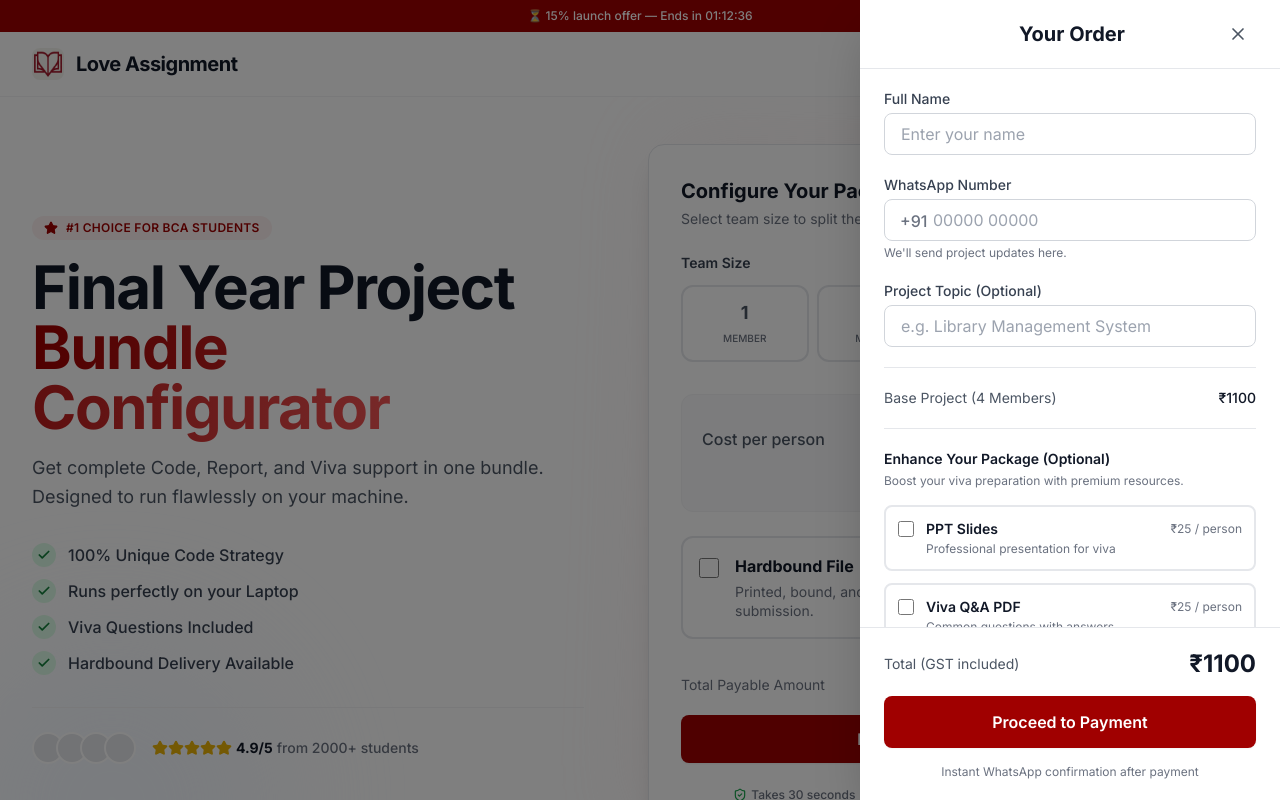
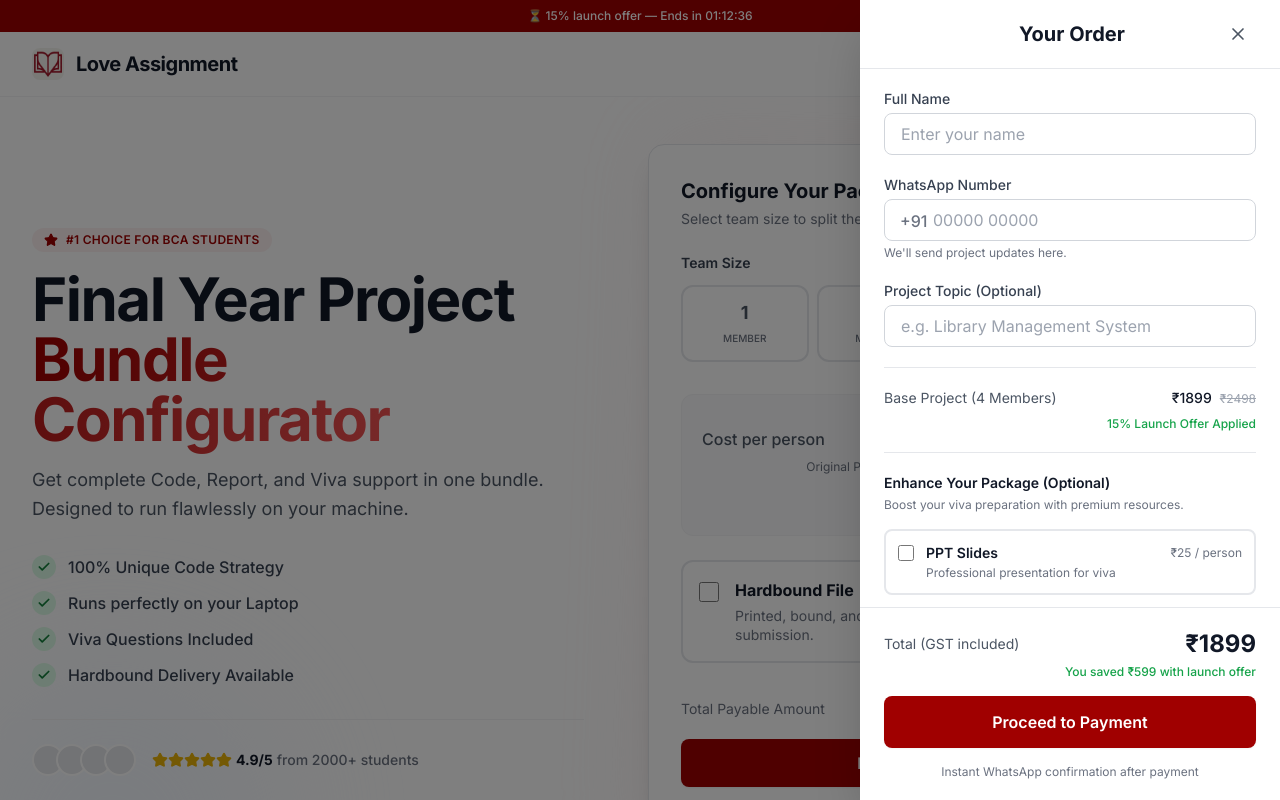
Before and after one commit to dishudhalwal12/loveassignment, a React (Vite) app: page / in a window 1280 px wide. Both pictures are taken after a click on the button "Reserve Project Slot". Shown: the top 800 px of the page. Built offline with nearby package versions, Linux system fonts and the light colour scheme.

Commit message:
Update pricing: ₹1899 offer, ₹599 hardbound, psychological per-person display

```diff
--- a/src/components/sections/HeroConfigurator.jsx
+++ b/src/components/sections/HeroConfigurator.jsx
@@ -21,14 +21,12 @@
   });
 
   const { openCheckout } = useRazorpay();
-  const { basePrice } = usePricing();
-
-  const hardboundPrice = 650;
+  const { basePrice, originalBasePrice, hardboundPrice, isExpired } = usePricing();
   const pptTotal = addPPT ? 100 : 0;
   const vivaTotal = addViva ? 100 : 0;
   const perPersonAddon = Math.ceil(100 / teamSize);
 
-  const pricePerPerson = Math.round(basePrice / teamSize);
+  const pricePerPerson = Math.floor(basePrice / teamSize);
   const totalProjectCost = basePrice;
   const finalTotal = totalProjectCost + (hardbound ? hardboundPrice : 0) + pptTotal + vivaTotal;
   const savingsPerPerson = basePrice - pricePerPerson;
@@ -234,8 +232,15 @@
                   </div>
                 </div>
 
+                {/* Offer Pricing Label */}
+                {!isExpired ? (
+                  <p className="text-xs text-gray-500 text-center mt-2">
+                    Original Price <span className="line-through">₹{originalBasePrice}</span> — <span className="text-green-600 font-medium">15% Launch Offer Applied</span>
+                  </p>
+                ) : null}
+
                 {savingsPerPerson > 0 && (
-                  <div className="flex items-center gap-1.5 text-green-700 bg-green-50 px-3 py-1.5 rounded-lg text-sm font-medium w-fit ml-auto">
+                  <div className="flex items-center gap-1.5 text-green-700 bg-green-50 px-3 py-1.5 rounded-lg text-sm font-medium w-fit ml-auto mt-2">
                     <Zap className="w-4 h-4" />
                     You save ₹{savingsPerPerson} by teaming up
                   </div>
@@ -306,6 +311,8 @@
         onClose={() => setIsModalOpen(false)}
         teamSize={teamSize}
         basePrice={basePrice}
+        originalBasePrice={originalBasePrice}
+        isOfferActive={!isExpired}
         hardbound={hardbound}
         hardboundPrice={hardboundPrice}
         addPPT={addPPT}
@@ -320,7 +327,7 @@
         setFormData={setFormData}
         onSubmit={handlePayment}
         isProcessing={isProcessing}
-        offerSavings={0}
+        offerSavings={!isExpired ? originalBasePrice - basePrice : 0}
       />
 
       {/* Mobile Sticky Action Bar */}
--- a/src/components/ui/CartDrawer.jsx
+++ b/src/components/ui/CartDrawer.jsx
@@ -6,6 +6,8 @@
   onClose,
   teamSize,
   basePrice,
+  originalBasePrice,
+  isOfferActive = false,
   hardbound,
   hardboundPrice,
   addPPT,
@@ -119,8 +121,18 @@
               <div className="mb-4">
                 <div className="flex justify-between text-sm mb-2">
                   <span className="text-gray-600">Base Project ({teamSize} Members)</span>
-                  <span className="font-medium text-gray-900">₹{basePrice}</span>
+                  <div className="text-right">
+                    <span className="font-medium text-gray-900">₹{basePrice}</span>
+                    {isOfferActive && (
+                      <span className="ml-2 text-xs text-gray-400 line-through">₹{originalBasePrice}</span>
+                    )}
+                  </div>
                 </div>
+                {isOfferActive && (
+                  <p className="text-xs text-green-600 font-medium text-right mb-2">
+                    15% Launch Offer Applied
+                  </p>
+                )}
                 {hardbound && (
                   <div className="flex justify-between text-sm">
                     <span className="text-gray-600">Hardbound File</span>
--- a/src/context/PricingContext.jsx
+++ b/src/context/PricingContext.jsx
@@ -1,6 +1,11 @@
 import React, { createContext, useContext, useState, useEffect } from 'react';
 
 const PricingContext = createContext();
+
+// Finalized Psychological Pricing Constants
+const ORIGINAL_BASE_PRICE = 2498;
+const OFFER_BASE_PRICE = 1899;
+const HARDBOUND_PRICE = 599;
 
 export const PricingProvider = ({ children }) => {
   const [timeLeft, setTimeLeft] = useState(0);
@@ -40,10 +45,19 @@
     return () => clearInterval(timer);
   }, []);
 
-  const basePrice = isExpired ? 1265 : 1100;
+  // Timer logic: use offerBasePrice if timer active, else originalBasePrice
+  const basePrice = isExpired ? ORIGINAL_BASE_PRICE : OFFER_BASE_PRICE;
+  const originalBasePrice = ORIGINAL_BASE_PRICE;
+  const hardboundPrice = HARDBOUND_PRICE;
 
   return (
-    <PricingContext.Provider value={{ timeLeft, isExpired, basePrice }}>
+    <PricingContext.Provider value={{
+      timeLeft,
+      isExpired,
+      basePrice,
+      originalBasePrice,
+      hardboundPrice
+    }}>
       {children}
     </PricingContext.Provider>
   );
```
